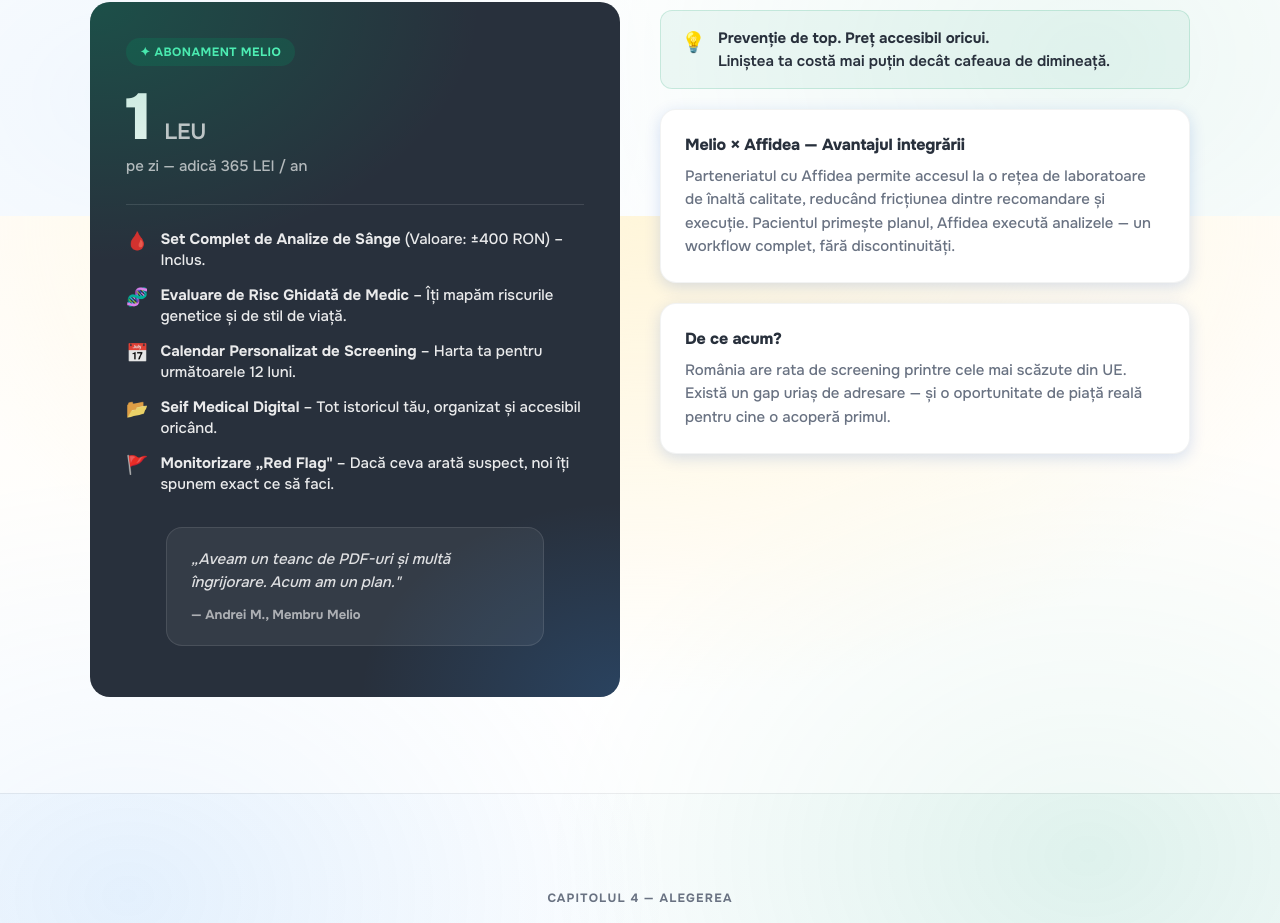
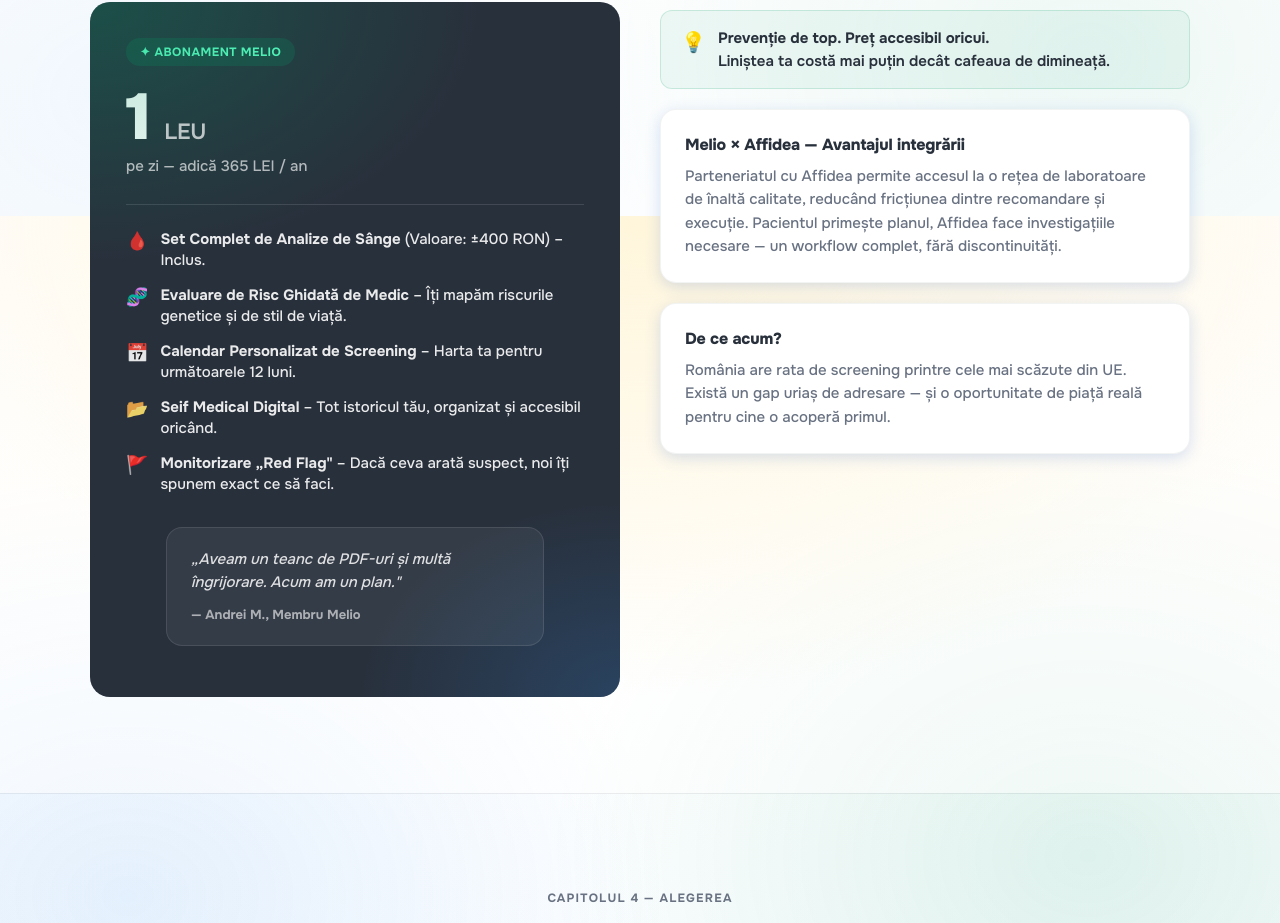
Before and after one commit to ruslanscarabnii-max/melio-affidea, a plain HTML site: page index.html in a window 1280 px wide. Shown: the part 4584-5507 px from the top of the page. Drawn offline with Linux system fonts and the light colour scheme.

Commit message:
Update index.html

```diff
--- a/index.html
+++ b/index.html
@@ -1435,7 +1435,7 @@
                 <p class="card-text">
                   Parteneriatul cu Affidea permite accesul la o rețea de laboratoare
                   de înaltă calitate, reducând fricțiunea dintre recomandare și
-                  execuție. Pacientul primește planul, Affidea execută analizele —
+                  execuție. Pacientul primește planul, Affidea face investigațiile necesare —
                   un workflow complet, fără discontinuități.
                 </p>
               </div>
```
